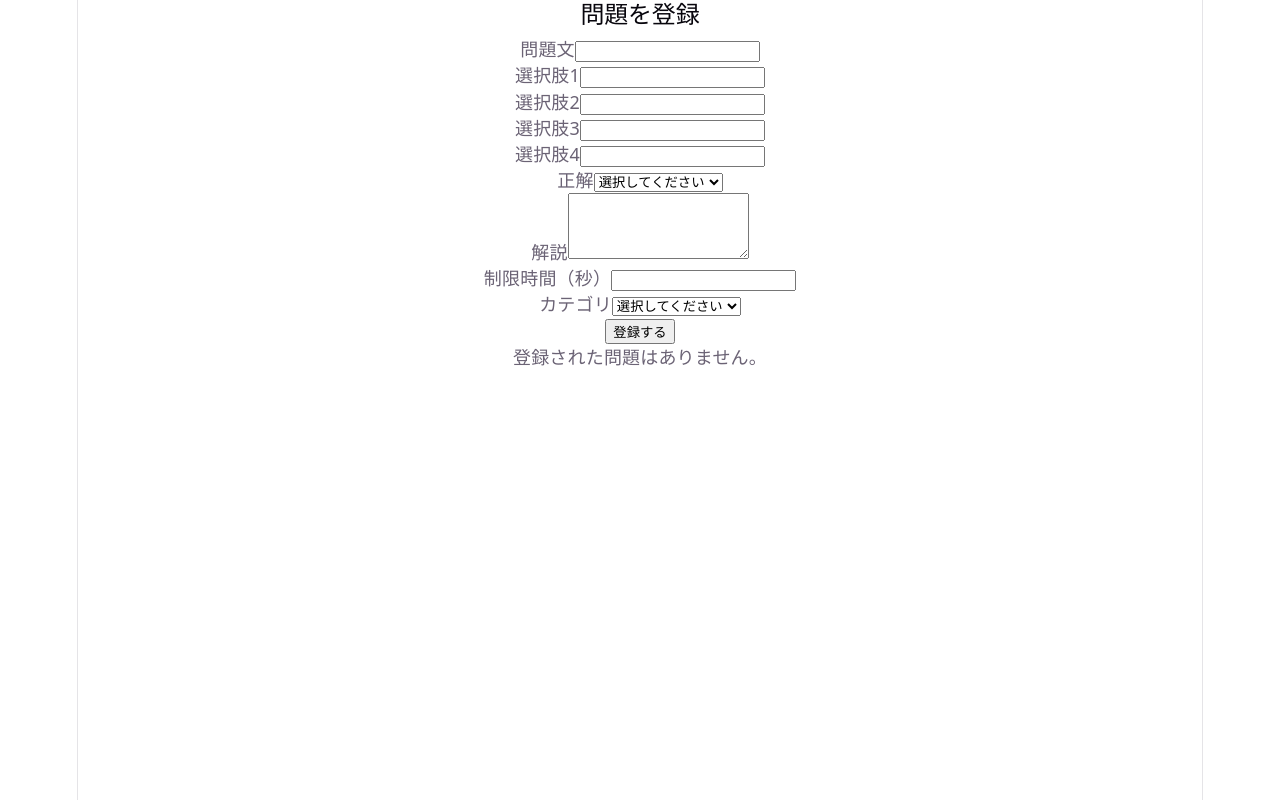
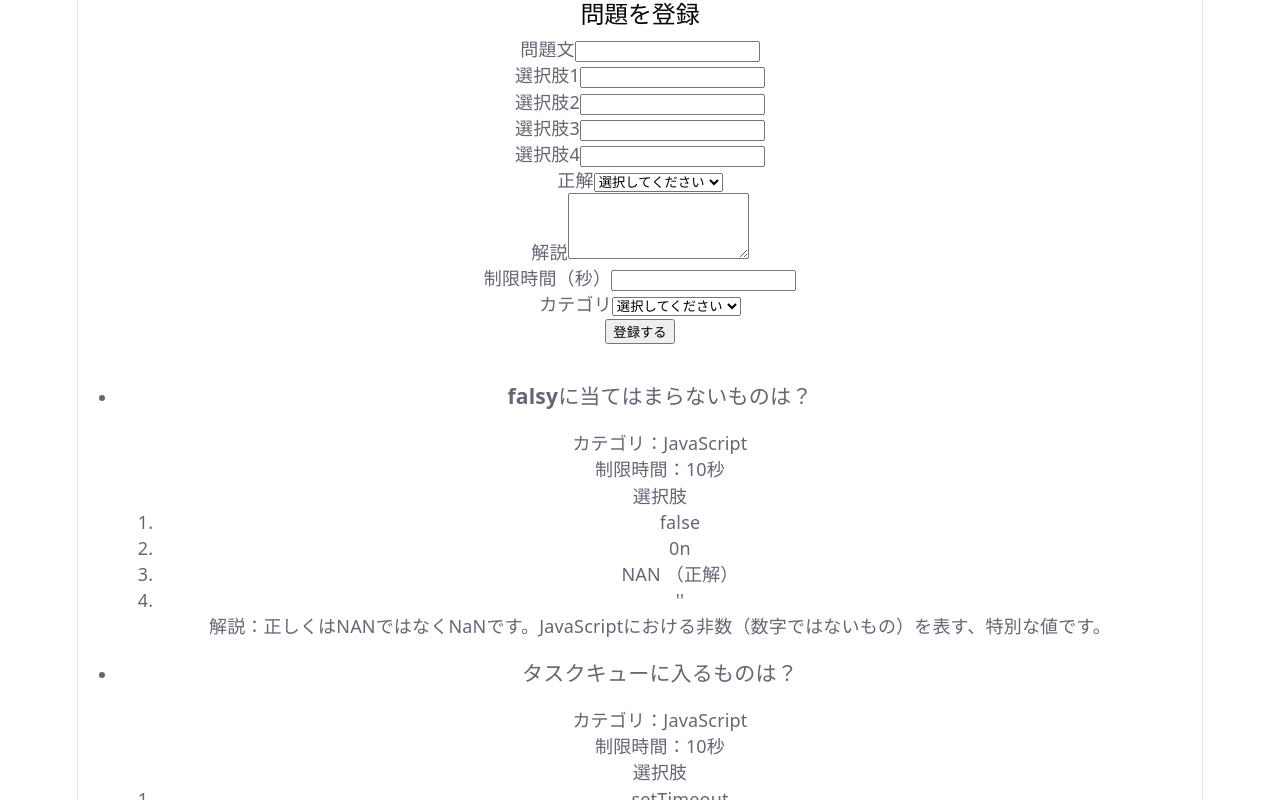
Before and after one commit to yu-mathy14/July31stQuiz, a React (Vite) app: page / in a window 1280 px wide. Shown: the top 800 px of the page. Built offline with nearby package versions, Linux system fonts and the light colour scheme.

Commit message:
Register initialQuestions

```diff
--- a/src/App.tsx
+++ b/src/App.tsx
@@ -7,12 +7,13 @@
 import { useState } from "react";
 import QuizAuthoring from "./components/QuizAuthoring";
 import type { Question } from "./types";
+import { initialQuestions } from "./datas/question";
 
 function App() {
 
   /* 【useState】問題一覧を管理するState */
-  /* 初期値は空配列で、Question型のオブジェクトが入った配列型 */
-  const [questions, setQuestions] = useState<Question[]>([]);
+  /* 初期値は初期問題で、Question型のオブジェクトが入った配列型 */
+  const [questions, setQuestions] = useState<Question[]>(initialQuestions);
 
   /* QuestionFormから新しい問題が送られてきた時に実行するイベントハンドラー */
   const handleAdd = (question: Question) => {
--- a/src/components/QuestionForm.tsx
+++ b/src/components/QuestionForm.tsx
@@ -184,6 +184,7 @@ export default function QuestionForm({
   /* サブミット成功時の処理 */
   const onSubmit: SubmitHandler<FormValues> = (data) => {
 
+    //  ユーザーが追加する新しい問題のIDを作るため
     /* 【crypto.randomUUID()】選択肢ごとに一意なidを生成し、変数に保存 */
     /* ∵ 各選択肢に一意なIDを付け、correctChoiceIdに同じIDを設定できるようにするため
     -> どの選択肢が正解か」を確実に管理できるようになる */
--- a/src/datas/question.ts
+++ b/src/datas/question.ts
@@ -1,5 +1,9 @@
 import type { Question } from "../types";
 
+// 最初から存在する問題のIDを作るため
+/* 【crypto.randomUUID()】選択肢ごとに一意なidを生成し、変数に保存 */
+/* ∵ 各選択肢に一意なIDを付け、correctChoiceIdに同じIDを設定できるようにするため
+-> どの選択肢が正解か」を確実に管理できるようになる */
 const choice1 = crypto.randomUUID();
 const choice2 = crypto.randomUUID();
 const choice3 = crypto.randomUUID();
```
